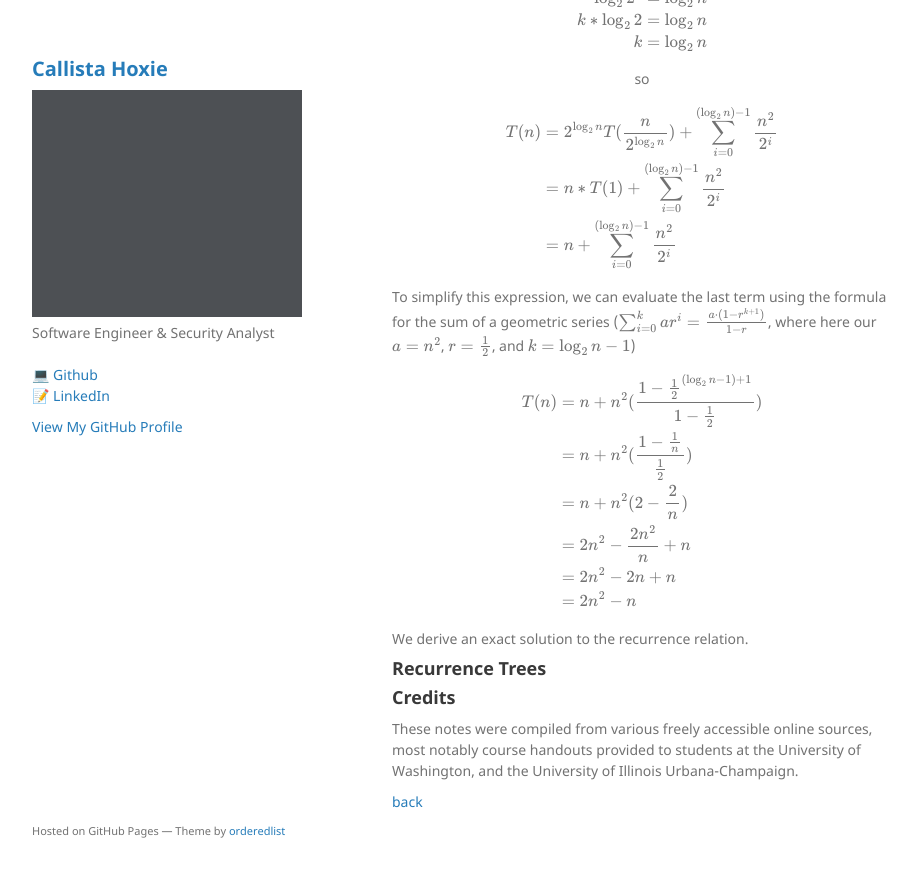
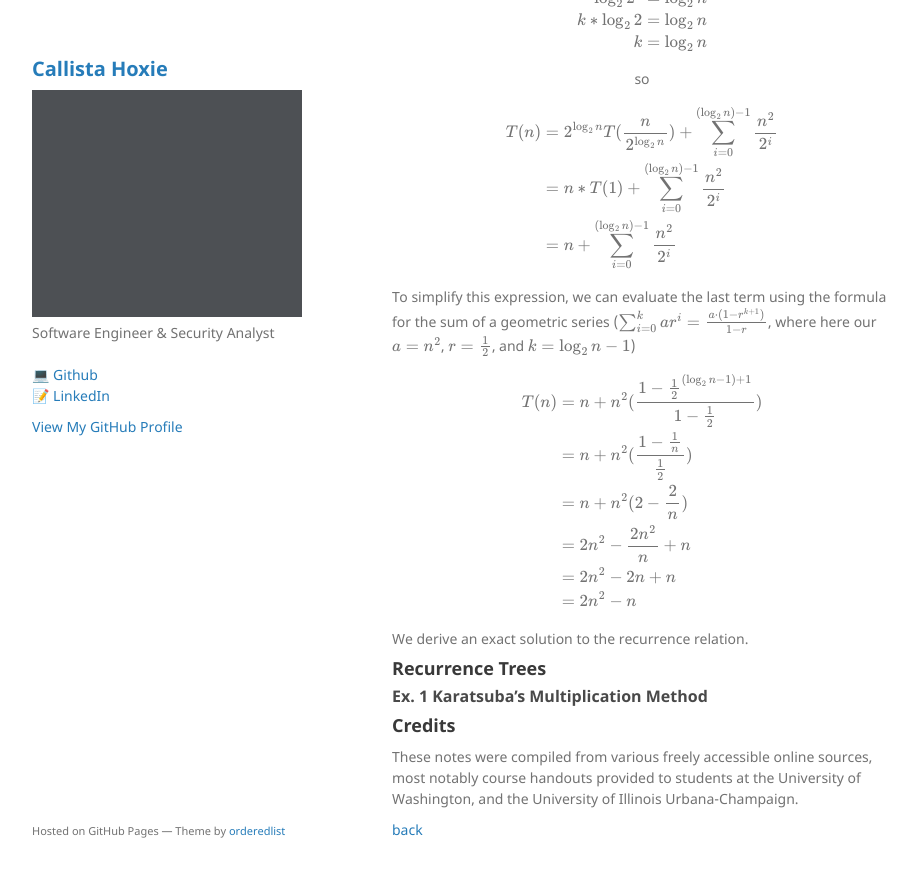
Before and after one commit to callistajosette/callistajosette.github.io, a Jekyll site: the page built from project-crease.md, in a window 1280 px wide and 900 px high, scrolled down 2342 px. Shown: the top 877 px of the window, without its empty margins (178-1095 px from the left). Built offline with Jekyll 4.4.1, drawn with Linux system fonts in a browser that asks for light colours; our own code applies the rules of GitHub Pages for plain Markdown files.

Commit message:
Update project-crease.md

```diff
--- a/project-crease.md
+++ b/project-crease.md
@@ -202,6 +202,8 @@ $$
 We derive an exact solution to the recurrence relation.
 
 ## Recurrence Trees
+### Ex. 1 Karatsuba's Multiplication Method
+
 
 
 ## Credits
```
